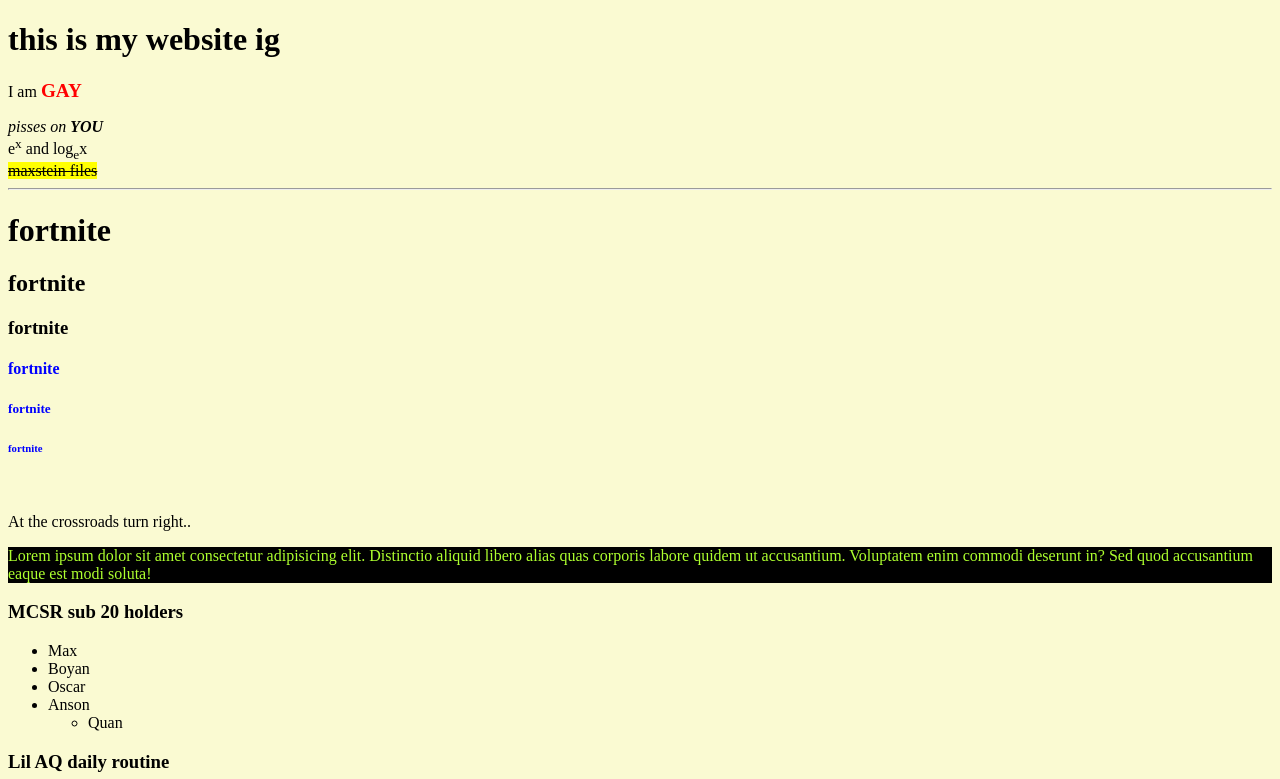
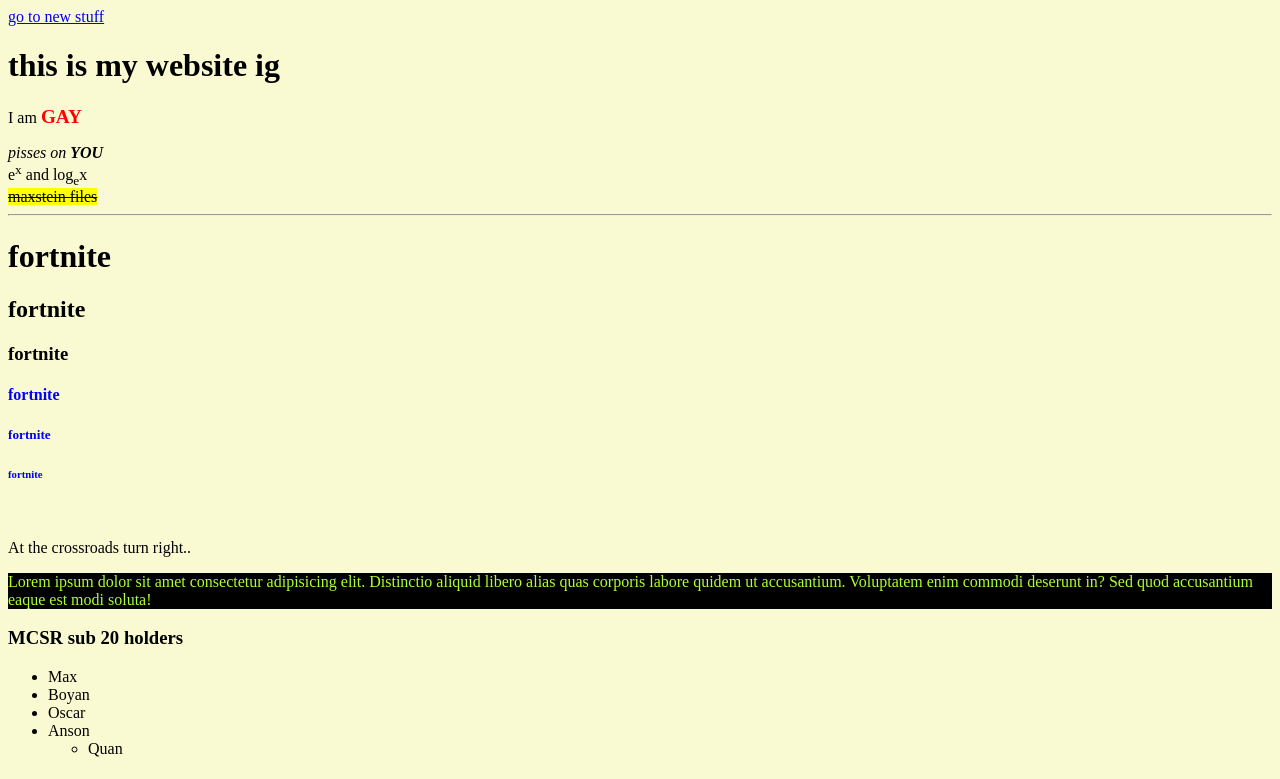
Before and after one commit to xdLucky10/xdLucky10.github.io, a plain HTML site: page index.html in a window 1280 px wide. Shown: the top 779 px of the page. Drawn offline with Linux system fonts and the light colour scheme.

Commit message:
Update index.html with new link and formatting
Added a link to new content and improved structure.

```diff
--- a/index.html
+++ b/index.html
@@ -13,6 +13,11 @@
 </head>
 
 <body style="background-color:lightgoldenrodyellow">
+
+    <a href="javascript-course/" target=_blank title="NEW UPDATED STUFF">
+        go to new stuff
+    </a>
+
     <!--ts a comment-->
     <h1>this is my website ig</h1>
     <p>I am <span style="color: red;"><big><b>GAY</b></big></span></p>
```
